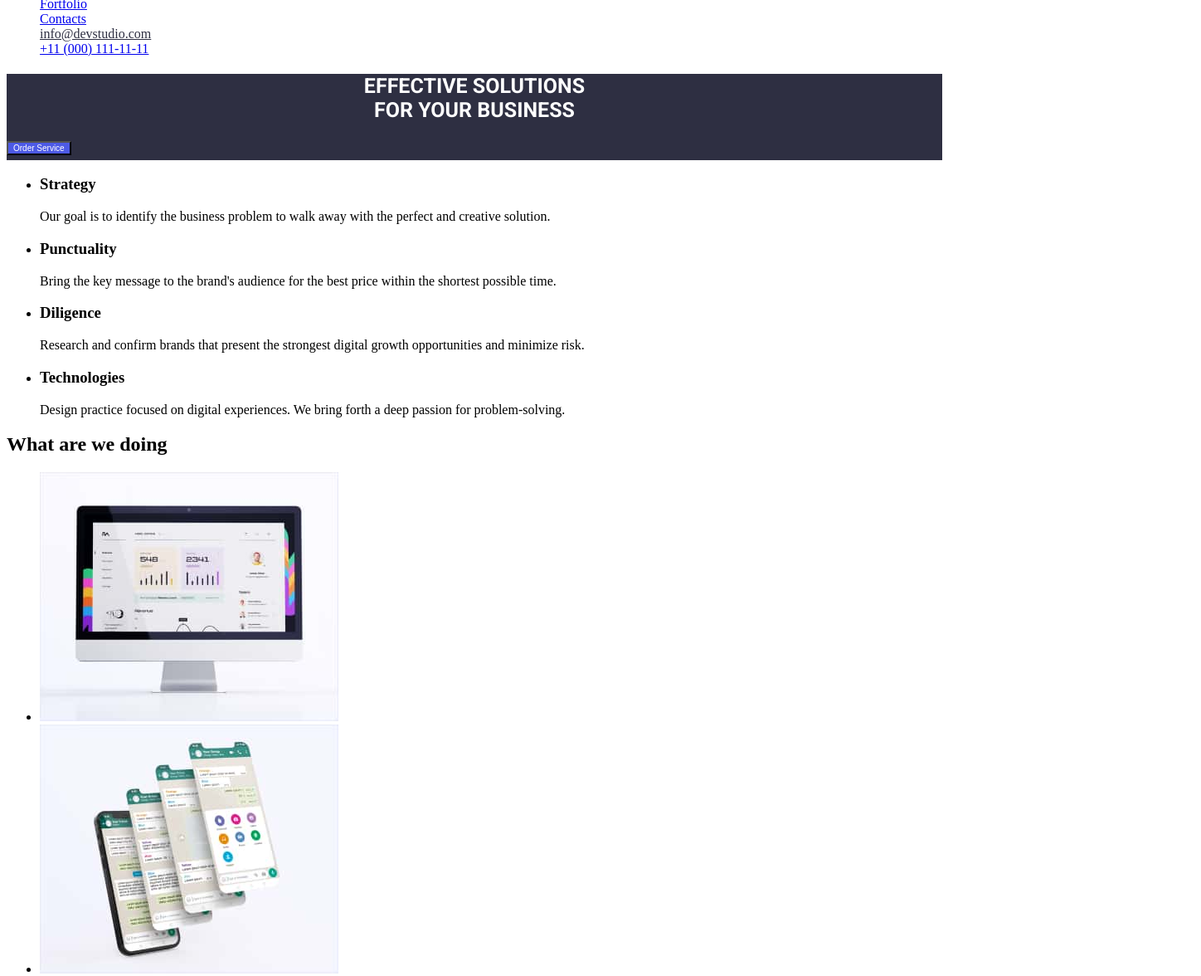
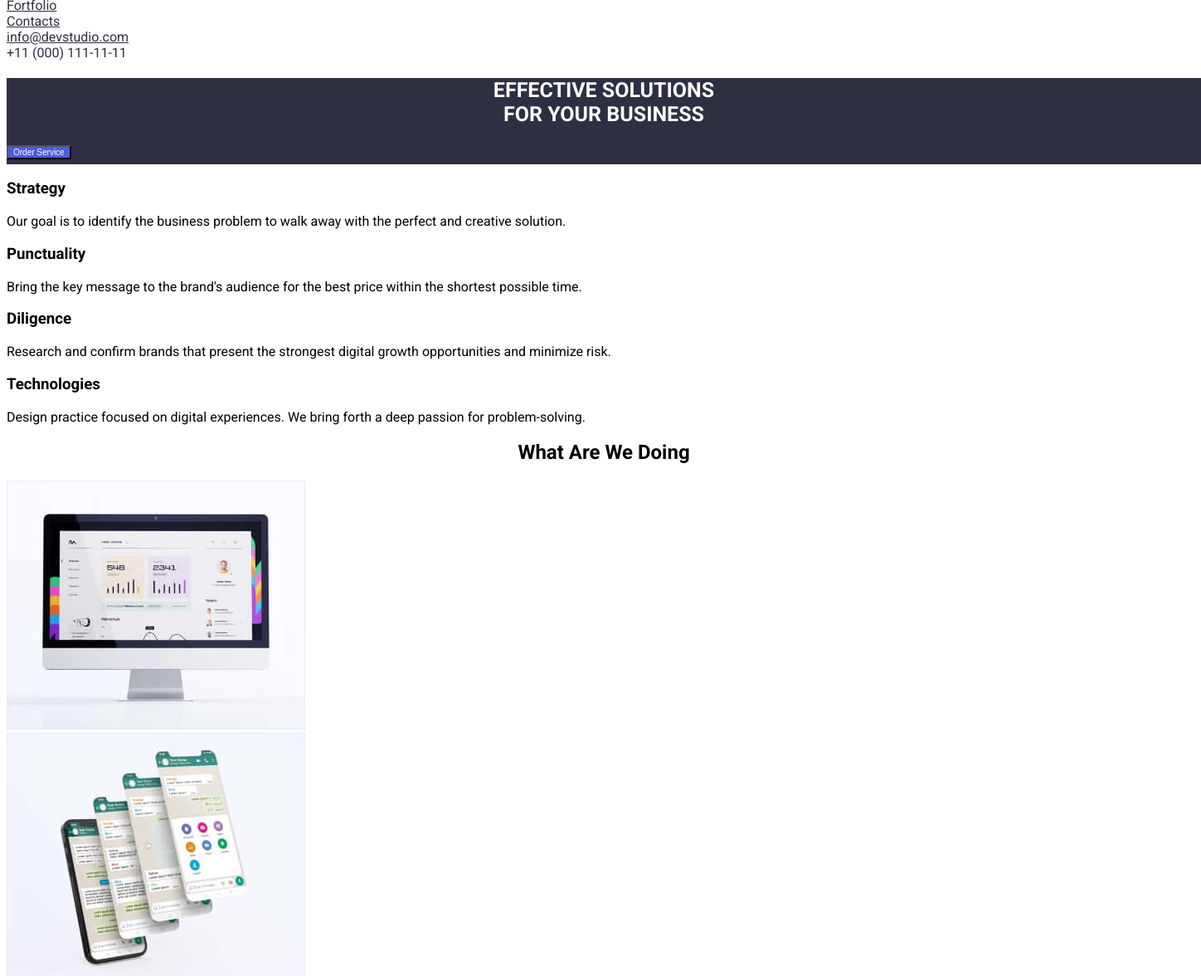
Before and after one commit to joepherdegz/goit-markup-hw-02, a plain HTML site: page index.html in a window 1280 px wide. Shown: the part 57-1233 px from the top of the page at 83% size, 1448 px wide, since content can reach past the window. Drawn offline with Linux system fonts and the light colour scheme.

Commit message:
update style.css

```diff
--- a/css/styles.css
+++ b/css/styles.css
@@ -11,20 +11,23 @@
 }
 .logo span {
  color: var(--IRIS);
+ padding: 0;
 }
 .menu {
    list-style: none;
+   color: var(--NAVY-BLUE);
    margin-left: 0;
+   padding: 0;
+   font-family: roboto;
 }
-.studio{
-   color: var(--IRIS)
+.submenu {
+   color: var(--NAVY-BLUE);
 }
-.mail{
-   color: var(--NAVY-BLUE)
+.studio {
+   color: var(--IRIS);
 }
-
 .box{
-      width: 1128px;
+      width: 1440px;
       height: 104px;
       flex-shrink: 0;
       background-color: var(--NAVY-BLUE);
@@ -40,3 +43,24 @@
       color: var(--WHITE);
       background-color: var(--IRIS);
 }
+.section1 {
+   list-style: none;
+   font-family: roboto;
+   font-weight: 50;
+   font-stretch: condensed;
+   margin-left: 0;
+   padding: 0;
+}
+h2 {
+   text-align: center;
+   width: 1440px;
+   font-family: roboto;
+}
+.section2images {
+   list-style: none;
+   padding: 0;
+}
+.team-member {
+   list-style: none;
+   padding: 0;
+}
--- a/index.html
+++ b/index.html
@@ -14,22 +14,22 @@
 <body>
     <header>
             <nav>
+
                 <ul class="menu">
-                <li><a href="#" class="logo"><span>WEB</span>STUDIO</a></li>
+                    <li><a href="#" class="logo"><span>WEB</span>STUDIO</a></li>
                     <li>
                         <a href="#" class="studio">Studio</a>
                     </li>
                     <li>
-                        <a href="#">Fortfolio</a>
+                        <a href="#" class="submenu">Fortfolio</a>
                     </li>
                     <li>
-                        <a href="#">Contacts</a>
+                        <a href="#" class="submenu">Contacts</a>
                     </li>
                      <li>
-                    <a href="mailto:info@devstudio.com" class="mail">info@devstudio.com</a>
+                    <a href="mailto:info@devstudio.com" class="submenu">info@devstudio.com</a>
                      </li>
-                     <li class="main-header-ctas-item">
-                     <a href="tel:+11(000)111-11-11">+11 (000) 111-11-11</a>
+                     <li<a href="tel:+11(000)111-11-11" class="submenu">+11 (000) 111-11-11</a>
                 </ul>
          </nav>
     </header>
@@ -44,7 +44,7 @@
                     <button class="button" type="button">Order Service</button>
                 </div>
             </div>
-            <ul>
+            <ul class="section1">
                 <li>
                     <h3>Strategy</h3>
                     <p>Our goal is to identify the business problem to walk away with the perfect and creative solution.
@@ -67,9 +67,9 @@
                 </li>
             </ul>
         </section>
-        <section>
-            <h2>What are we doing</h2>
-            <ul>
+        <section class="section2">
+            <h2>What Are We Doing</h2>
+            <ul class="section2images">
                 <li><img src="images1/monitor.jpg" alt="monitor" width="360"></li>
                 <li><img src="images1/mobile-phone.jpg" alt="mobile phone" width="360"></li>
                 <li><img src="images1/phone-and-laptop.jpg" alt="phone and laptop" width="360"></li>
@@ -77,7 +77,7 @@
         </section>
         <section>
             <h2>Our Team</h2>
-            <ul>
+            <ul class="team-member">
                 <li><img src="images1/img-team-card-1-(1).jpg" alt="Mark Guerrero" width="264">
                     <h3>Mark Guerrero</h3>
                     <p>Product Designer</p>
```
